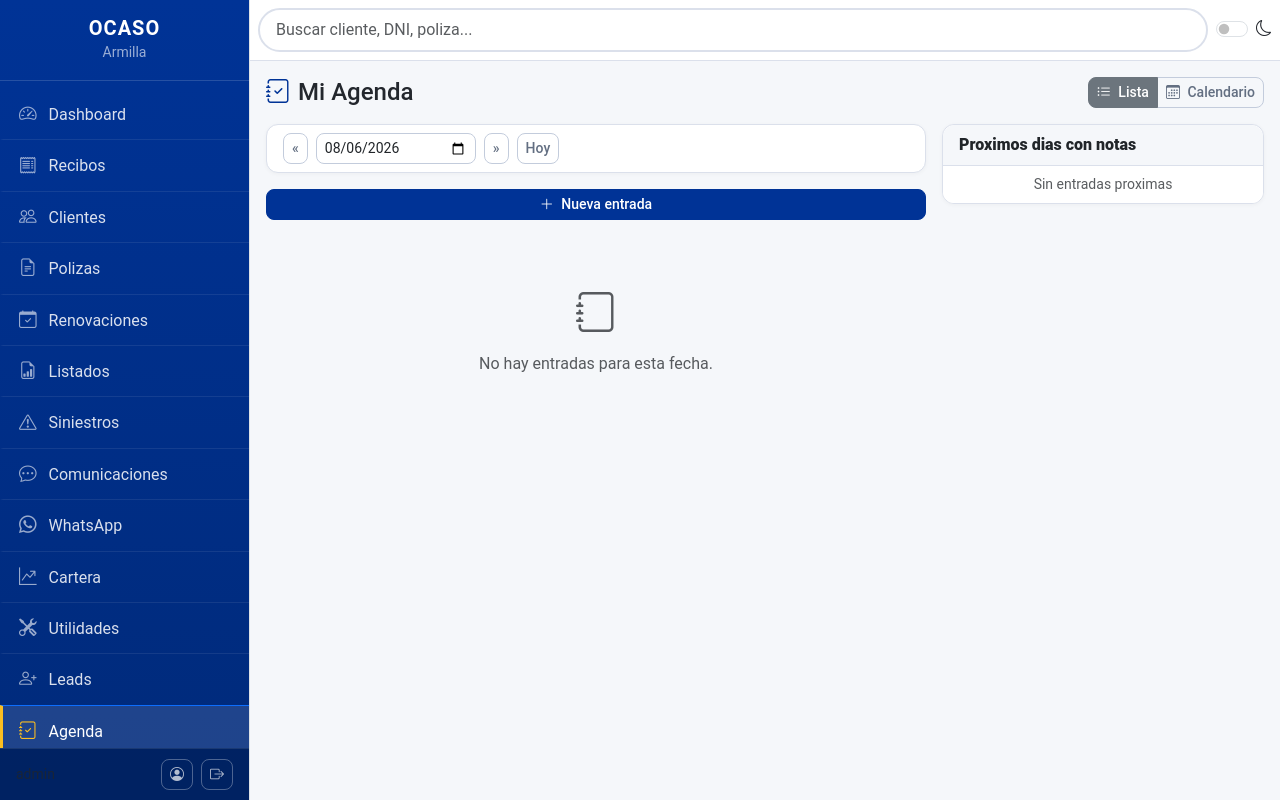
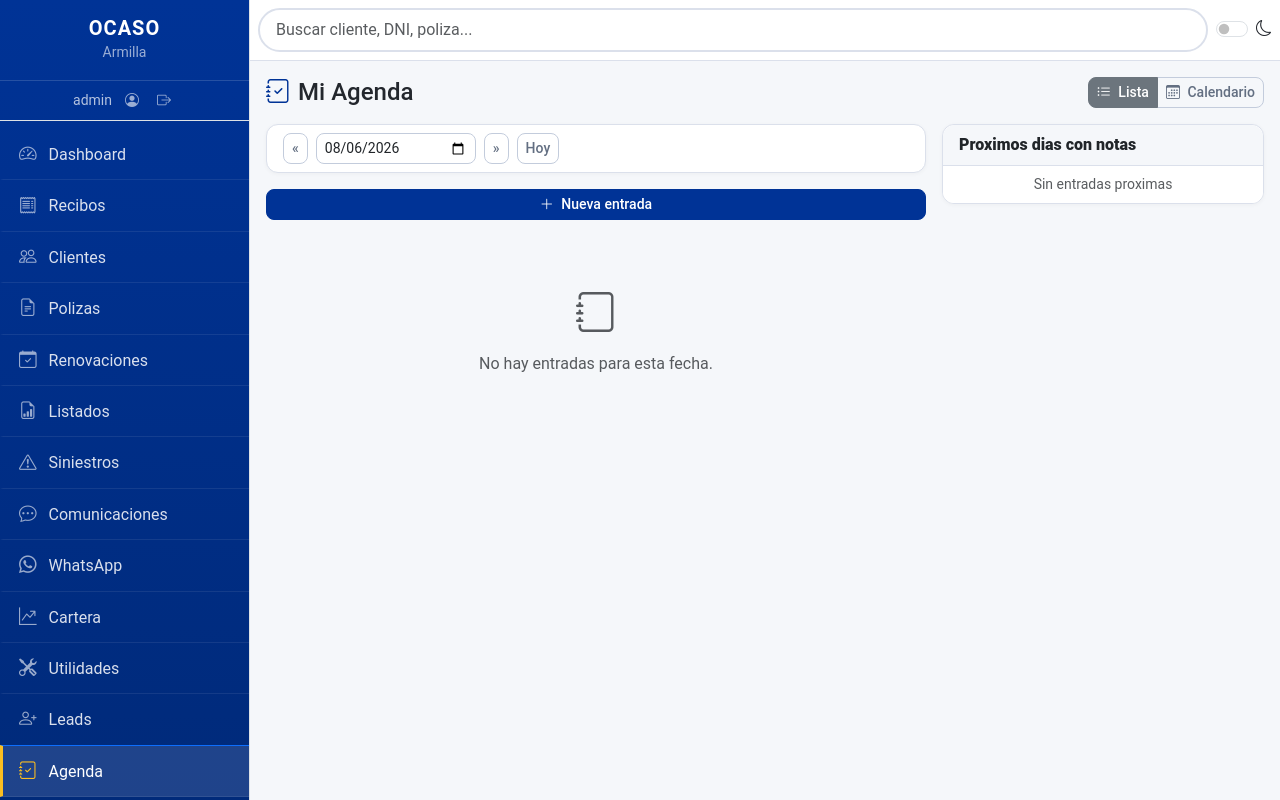
Before and after one commit to amolinagrx/agente-ocaso, a Flask app: page /agenda/ in a window 1280 px wide. Run offline with Flask 3, Linux system fonts and the light colour scheme; a user stored in the database is signed in; data that the repository does not hold is empty; parts of the project's set-up code (start-up, migrations or seed data) failed here and were passed over; some libraries are stand-ins or nearby versions.

Commit message:
fix: iconos usuario/salir movidos a la parte superior del sidebar
- Usuario, perfil y logout ahora junto al logo OCASO
- Eliminado footer inferior del sidebar
- Diseno mas limpio y compacto

```diff
--- a/static/css/style.css
+++ b/static/css/style.css
@@ -608,14 +608,6 @@ body {
     display: none;
 }
 
-/* Sidebar footer always at bottom */
-#sidebar-wrapper .sidebar-footer {
-    flex-shrink: 0;
-    background: rgba(0,0,0,0.2);
-    padding: 10px 16px;
-    border-top: 1px solid rgba(255,255,255,0.1);
-}
-
 #sidebar-wrapper.collapsed {
     transform: translateX(-100%);
 }
--- a/templates/base.html
+++ b/templates/base.html
@@ -26,6 +26,15 @@
             </button>
             <h5 class="mb-0 fw-bold">OCASO</h5>
             <small class="text-muted">Armilla</small>
+        </div>
+        <div class="d-flex justify-content-center align-items-center gap-2 py-2 border-bottom">
+            <small style="color:rgba(255,255,255,0.7)">{{ current_user.username }}</small>
+            <a href="{{ url_for('usuarios.perfil') }}" class="btn btn-sm" title="Mi perfil" style="color:rgba(255,255,255,0.6);padding:0 4px">
+                <i class="bi bi-person-circle"></i>
+            </a>
+            <a href="{{ url_for('auth.logout') }}" class="btn btn-sm" title="Salir" style="color:rgba(255,255,255,0.6);padding:0 4px">
+                <i class="bi bi-box-arrow-right"></i>
+            </a>
         </div>
         <div class="list-group list-group-flush mt-2">
             {% if current_user.tiene_permiso('dashboard') %}
@@ -108,19 +117,6 @@
                 <i class="bi bi-people-gear me-2"></i> <span class="nav-label">Usuarios</span>
             </a>
             {% endif %}
-        </div>
-        <div class="sidebar-footer">
-            <div class="d-flex justify-content-between align-items-center">
-                <small class="text-muted">{{ current_user.username }}</small>
-                <div>
-                    <a href="{{ url_for('usuarios.perfil') }}" class="btn btn-sm btn-outline-secondary me-1" title="Mi perfil" style="border-color:rgba(255,255,255,0.3);color:rgba(255,255,255,0.7)">
-                        <i class="bi bi-person-circle"></i>
-                    </a>
-                    <a href="{{ url_for('auth.logout') }}" class="btn btn-sm btn-outline-secondary" style="border-color:rgba(255,255,255,0.3);color:rgba(255,255,255,0.7)">
-                        <i class="bi bi-box-arrow-right"></i>
-                    </a>
-                </div>
-            </div>
         </div>
     </div>
 
```
